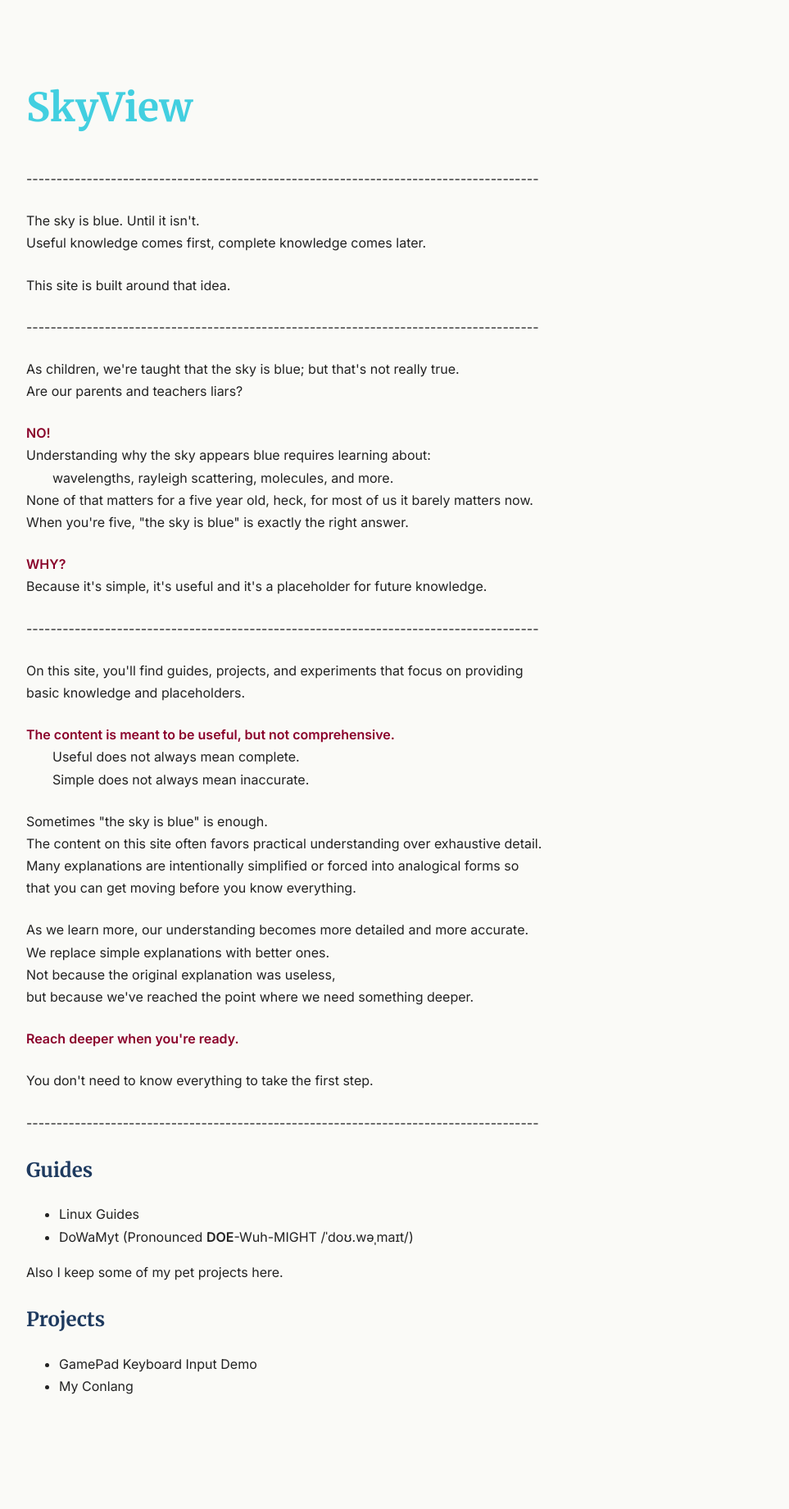
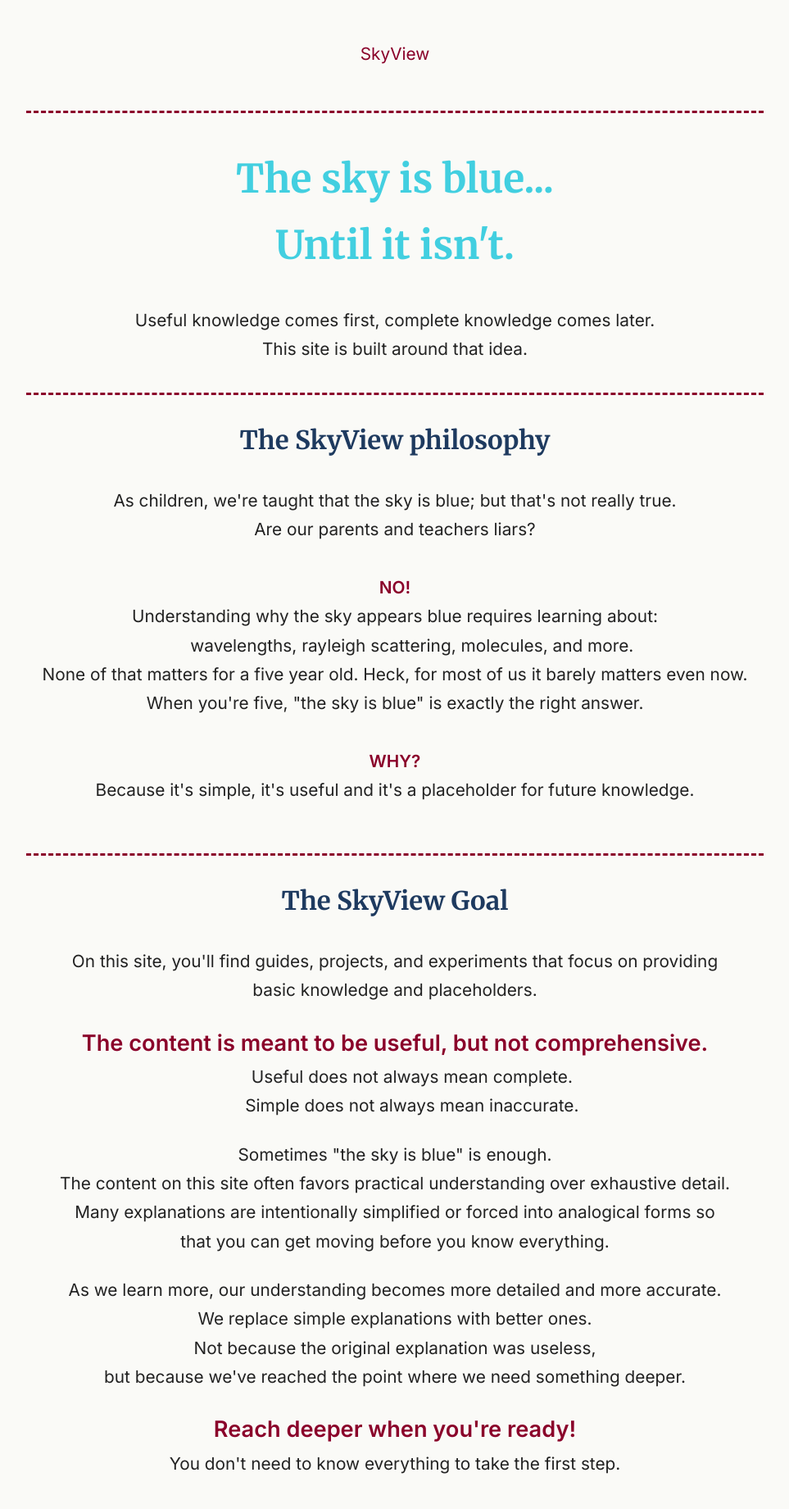
Before and after one commit to canyonblue77/website, a plain HTML site: page index.html in a window 1280 px wide. Shown: the top 1841 px of the page at 82% size, without its empty margins (158-1121 px from the left). Before the commit the page ends 1753 px from the top, so only its background shows below. Drawn offline with Linux system fonts and the light colour scheme.

Commit message:
Home Page Tweaks

```diff
--- a/index.html
+++ b/index.html
@@ -6,45 +6,42 @@
     <link rel="stylesheet" href="skyview-blue/style.css">
 </head>
 <body>
-    <div><br></div>
-    <h1 class="tagline">SkyView</h1>
+    <header>
+        SkyView<br>&nbsp;
+    </header>
 
-    <p>-------------------------------------------------------------------------------------</p>
+    <section>
+        <h1 class="tagline">The sky is blue...<br>
+            Until it isn't.</h1>
+        Useful knowledge comes first, complete knowledge comes later.<br>
+        This site is built around that idea.<br><br>
+    </section>
 
+  <section>
         <p>
-        The sky is blue. Until it isn't.<br>
-        Useful knowledge comes first, complete knowledge comes later.<br>
-        <p>This site is built around that idea.</p>
-    </p>
-
-    <p>-------------------------------------------------------------------------------------</p>
-
-    <p>
+            <h2>The SkyView philosophy</h2>
             As children, we're taught that the sky is blue; but that's not really true.<br>
-        Are our parents and teachers liars?
-    </p>
-
-    <p>
+            Are our parents and teachers liars?<br>
+            <br>
             <span class="accent">NO!</span><br>
             Understanding why the sky appears blue requires learning about:<br>
             <span style="padding-left: 2em;">wavelengths, rayleigh scattering, molecules, and more.</span><br>
-        None of that matters for a five year old, heck, for most of us it barely matters now.<br>
-        When you're five, "the sky is blue" is exactly the right answer.
+            None of that matters for a five year old. Heck, for most of us it barely matters even now.<br>
+            When you're five, "the sky is blue" is exactly the right answer.<br>
+            <br>
+            <span class="accent">WHY?</span><br>
+            Because it's simple, it's useful and it's a placeholder for future knowledge.<br><br>
         </p>
+    </section>
 
+    <section>
         <p>
-        <span class="accent">WHY?</span><br>
-        Because it's simple, it's useful and it's a placeholder for future knowledge.
-    </p>
-
-    <p>-------------------------------------------------------------------------------------</p>
-
-    <p>
+            <h2>The SkyView Goal</h2>
             On this site, you'll find guides, projects, and experiments that focus on providing<br>
             basic knowledge and placeholders.
         </p>
         <p>
-        <span class="accent">The content is meant to be useful, but not comprehensive.</span><br>
+            <span class="accent-big">The content is meant to be useful, but not comprehensive.</span><br>
             <span style="padding-left: 2em;">Useful does not always mean complete.</span><br>
             <span style="padding-left: 2em;">Simple does not always mean inaccurate.</span>
         </p>
@@ -61,23 +58,41 @@
             but because we've reached the point where we need something deeper.
         </p>
         <p>
-        <span class="accent">Reach deeper when you're ready.</span>
+            <span class="accent-big">Reach deeper when you're ready!</span><br>
+            You don't need to know everything to take the first step.<br><br>
         </p>
-    <p>You don't need to know everything to take the first step.</p>
+    </section>
 
-    <p>-------------------------------------------------------------------------------------</p>
-
+    <section class="last-section">
         <h2>Guides</h2>
+        <div style="display: flex; flex-direction: row; overflow: hidden;">
+            <div class="guide-div1"></div>
+            <div class="guide-div2">
                 <ul>
                     <li>Linux Guides</li>
                     <li>DoWaMyt (Pronounced <b>DOE</b>-Wuh-MIGHT /ˈdoʊ.wəˌmaɪt/)</li>
                 </ul>
+                <br>
+            </div>
+            <div class="guide-div3"></div>
+        </div>
+    </section>
 
-    <p>Also I keep some of my pet projects here.</p>
+        <section class="last-section">
             <h2>Projects</h2>
+            <div style="display: flex; flex-direction: row; overflow: hidden;">
+                <div class="guide-div1"></div>
+                <div class="guide-div2">
+                    Some of my pet projects I want to share, or collab.
                     <ul>
                         <li>GamePad Keyboard Input Demo</li>
                         <li>My Conlang</li>
                     </ul>
+                    <br>
+                </div>
+                <div class="guide-div3"></div>
+            </div>
+    </section>
+
 </body>
 </html>
--- a/skyview-blue/style.css
+++ b/skyview-blue/style.css
@@ -9,14 +9,23 @@ body {
     background: #FAFAF7;
     color: #222222;
     font-family: Inter, sans-serif;
+    font-size: 1.3rem;
 
     max-width: 900px;
     margin: 0 auto;
     padding: 2rem;
 
     line-height: 1.7;
+    text-align: center;
 }
 
+header {
+    color: #8A002A;
+    padding: 1rem;
+    text-align: center;
+    justify-content: center;
+    border-bottom: 3px dashed #8A002A;
+}
 h1, h2, h3 {
     font-family: Merriweather, serif;
     color: #1E3A5F;
@@ -25,6 +34,10 @@ h1, h2, h3 {
 h1 {
     font-size: 3rem;
     margin-bottom: 0.5rem;
+}
+
+h2 {
+    line-height: 1.9;
 }
 
 a {
@@ -40,6 +53,14 @@ p {
     margin-bottom: 1.5rem;
 }
 
+section {
+    border-bottom: 3px dashed #8A002A;
+}
+
+last-section {
+    border-bottom: none;
+}
+
 .tagline {
     color: #42CFE0;
     margin-bottom: 2rem;
@@ -49,3 +70,26 @@ p {
     color: #8A002A;
     font-weight: bold;
 }
+
+.accent-big {
+    color: #8A002A;
+    font-weight: bold;
+    font-size: 1.7rem;
+}
+
+.guide-div1 {
+    width: 19%;
+    height:1px;
+    text-align: left;
+}
+
+.guide-div2 {
+    width: 70%;
+    text-align: left;
+}
+
+.guide-div3 {
+    width: 1%;
+    height:1px;
+    text-align: left;
+}
```
Lines whose indentation alone changed are shown as unchanged.
